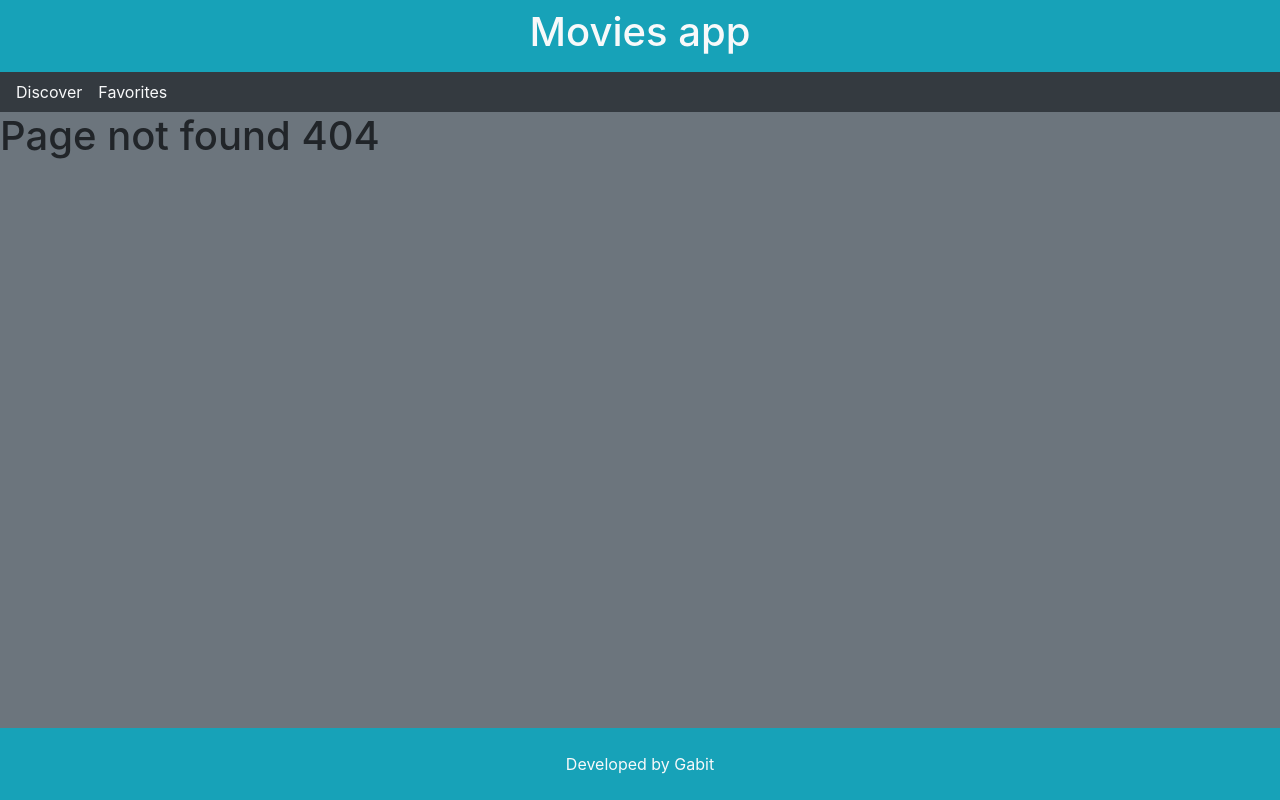
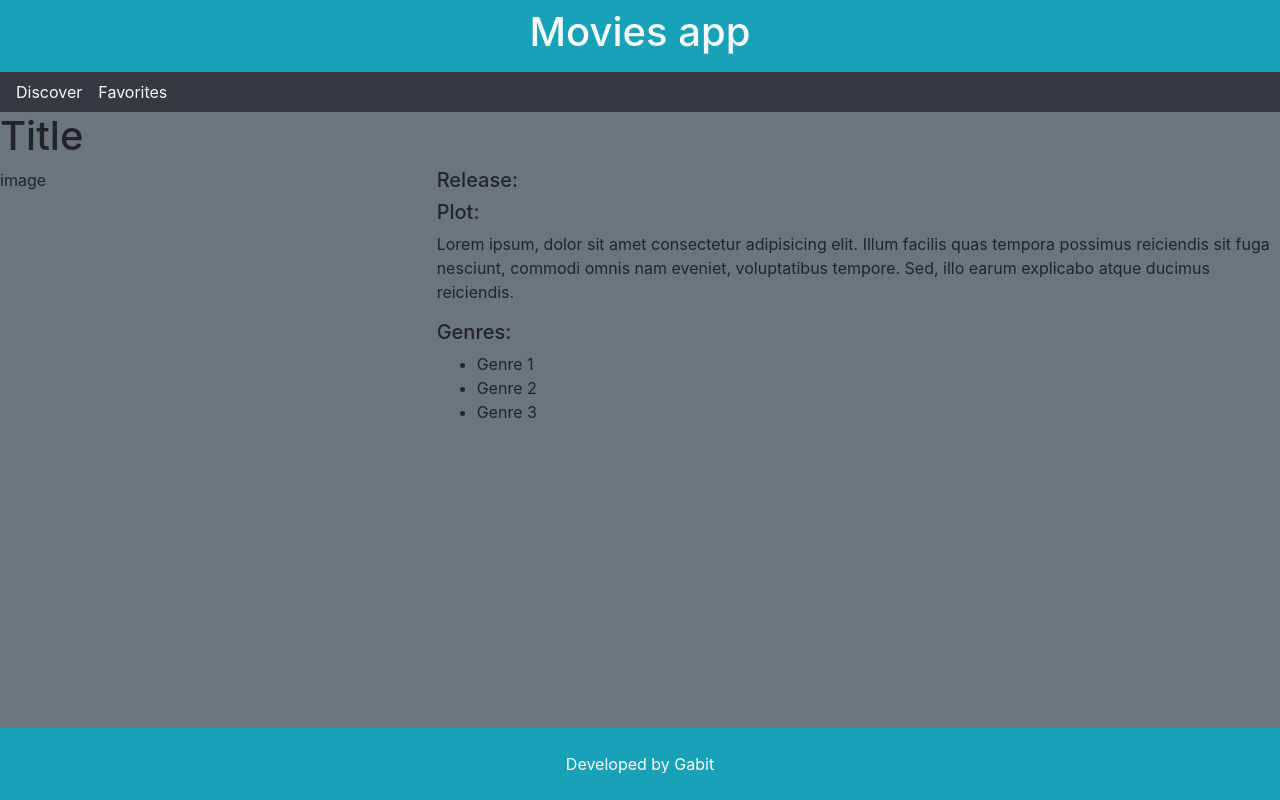
Before and after one commit to gabit690/alkemy-skill-up-react, a React (Create React App) app: page /detail in a window 1280 px wide. Before the commit this address had no page. Built offline with nearby package versions, Linux system fonts and the light colour scheme; no server answers; sample sign-in values are in the browser's storage.

Commit message:
Get movie data from api

```diff
--- a/src/App.js
+++ b/src/App.js
@@ -7,19 +7,25 @@ import Footer from './components/Footer';
 import Detail from "./pages/Detail";
 import Menu from "./components/Menu";
 
+import { createContext, useState } from "react";
+
+export const TokenContext = createContext();
+
 function App() {
 
-  return <>
+  const [token, setToken] = useState(sessionStorage.getItem('token'));
+
+  return <TokenContext.Provider value={setToken}>
     <Header />
-    <Menu />
+    {localStorage.getItem('token') && <Menu />}
     <Routes>
       <Route path="/" element={<Login />} />
       <Route path="discover" element={<Discover />} />
-      <Route path="detail/:id" element={<Detail />} />
+      <Route path="detail" element={<Detail />} />
       <Route path="*" element={<NotFound />} />
     </Routes>
     <Footer />
-  </>;
+  </TokenContext.Provider>;
 }
 
 export default App;
--- a/src/pages/Detail.js
+++ b/src/pages/Detail.js
@@ -1,11 +1,38 @@
-import { useParams } from "react-router-dom";
+import { Navigate } from 'react-router-dom';
+import { useEffect } from 'react'
+import axios from "axios";
 
 function Detail() {
 
-    const { id } = useParams();
+    let token = sessionStorage.getItem('token');
+
+    let query = new URLSearchParams(window.location.search);
+    let movieId = query.get('movieId');
+    useEffect(() => {
+        let endpoint = `https://api.themoviedb.org/3/movie/${movieId}?api_key=8d6e07733691f3c82fe2e5567d26ff11&language=en-US`;
+        axios.get(endpoint)
+      .then(response => console.log(response.data));
+    }, [movieId]);
 
     return <>
-        <h1>Detail Movie number { id }</h1>
+        {!token && <Navigate to="/" />}
+        <h1>Title</h1>
+        <div className="row">
+            <div className="col-4">
+                image
+            </div>
+            <div className="col-8">
+                <h5>Release: </h5>
+                <h5>Plot: </h5>
+                <p>Lorem ipsum, dolor sit amet consectetur adipisicing elit. Illum facilis quas tempora possimus reiciendis sit fuga nesciunt, commodi omnis nam eveniet, voluptatibus tempore. Sed, illo earum explicabo atque ducimus reiciendis.</p>
+                <h5>Genres: </h5>
+                <ul>
+                    <li>Genre 1</li>
+                    <li>Genre 2</li>
+                    <li>Genre 3</li>
+                </ul>
+            </div>
+        </div>
     </>;
 }
 
--- a/src/pages/Discover.js
+++ b/src/pages/Discover.js
@@ -5,7 +5,7 @@ import axios from "axios";
 function List() {
 
   const [movies, setMovies] = useState([]);
-  const token = localStorage.getItem('token');
+  const token = sessionStorage.getItem('token');
 
   useEffect(() => {
     const endpoint = "https://api.themoviedb.org/3/discover/movie?api_key=8d6e07733691f3c82fe2e5567d26ff11&language=en-US&page=1";
@@ -27,7 +27,7 @@ function List() {
                 <div class="card-body">
                   <h5 class="card-title">{ `${(movie.title).substring(0, 32)}...` }</h5>
                   <p class="card-text">{ `${(movie.overview).substring(0, 140)}...` }</p>
-                  <Link to={`/detail/${movie.id}`} class="btn btn-primary d-block">More info</Link>
+                  <Link to={`/detail?movieId=${movie.id}`} class="btn btn-primary d-block">More info</Link>
                 </div>
               </div>
             </div>
--- a/src/pages/Login.js
+++ b/src/pages/Login.js
@@ -3,9 +3,15 @@ import axios from 'axios';
 import sweetAlert from '@sweetalert/with-react';
 import { useNavigate, Navigate } from 'react-router-dom';
 
+import { useContext } from 'react';
+
+import { TokenContext } from '../App';
+
 function Login() {
 
-  const token = localStorage.getItem('token');
+  const setToken = useContext(TokenContext);
+
+  const token = sessionStorage.getItem('token');
   const navigate = useNavigate();
 
   const checkFormData = (email, password) => {
@@ -35,7 +41,8 @@ function Login() {
       .then(res => {
         sweetAlert("Sucess", "Valid data", "success");
         const tokenReceived = res.data.token;
-        localStorage.setItem('token', tokenReceived);
+        sessionStorage.setItem('token', tokenReceived);
+        setToken(tokenReceived);
         navigate('/discover');
       });
   }
```
